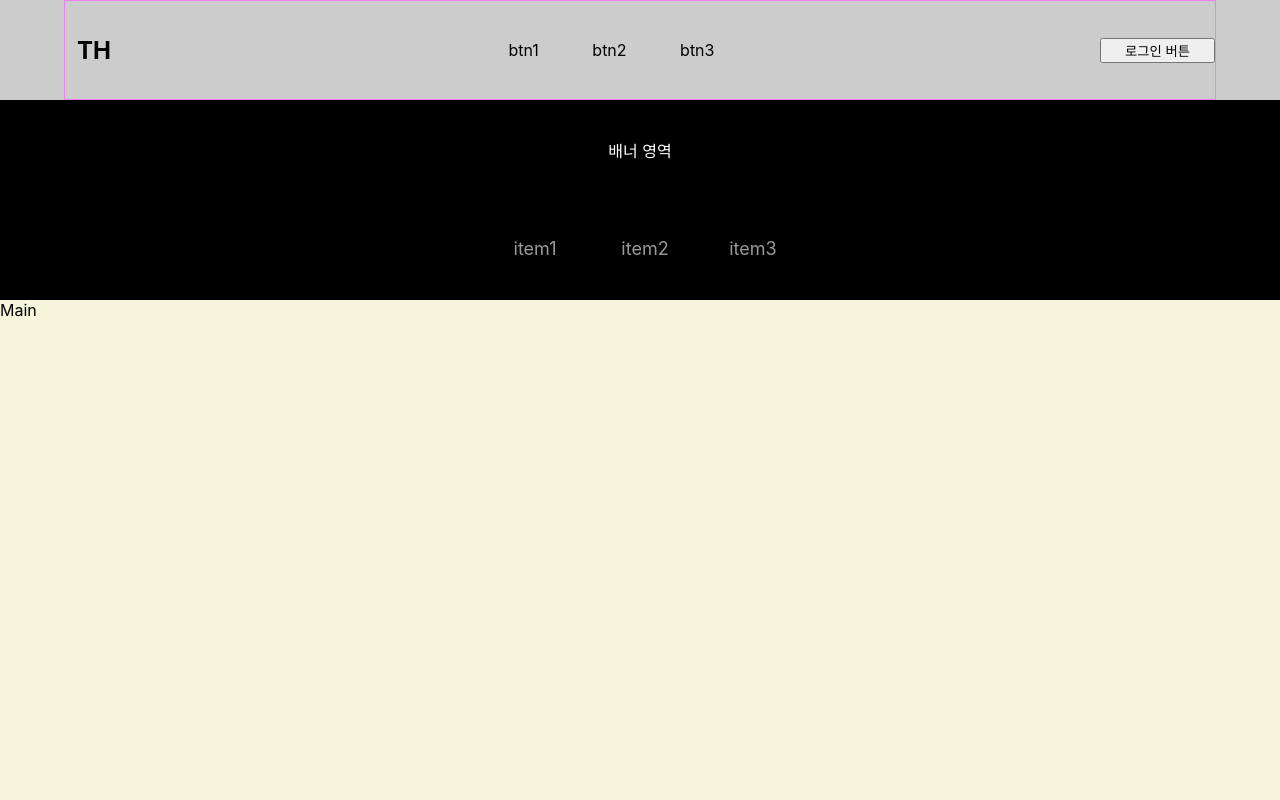
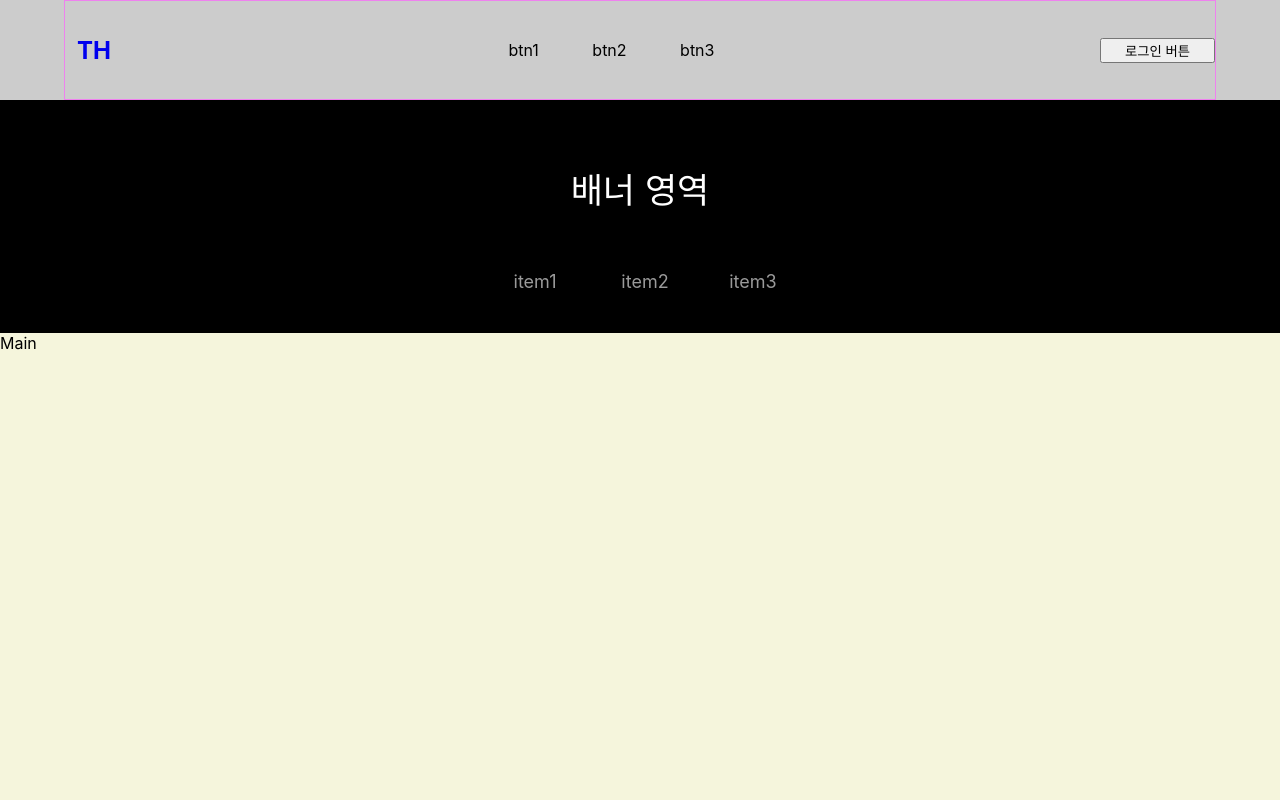
Before and after one commit to PiscesTH/hair-front, a React (Create React App) app: page / in a window 1280 px wide. Shown: the top 800 px of the page. Built offline with nearby package versions, Linux system fonts and the light colour scheme.

Commit message:
2025-01-20

```diff
--- a/src/App.css
+++ b/src/App.css
@@ -1,4 +1,4 @@
-html {
+#root {
   box-sizing: border-box;
 }
 
--- a/src/components/banner.js
+++ b/src/components/banner.js
@@ -8,9 +8,9 @@ const Banner = () => {
         배너 영역
         </BannerTitle>
         <BannerMenu>
-            <BannerMenuItem to={"/1"}>item1</BannerMenuItem>
-            <BannerMenuItem to={"/2"}>item2</BannerMenuItem>
-            <BannerMenuItem to={"/3"}>item3</BannerMenuItem>
+            <BannerMenuItem to={"/a/1"}>item1</BannerMenuItem>
+            <BannerMenuItem to={"/a/2"}>item2</BannerMenuItem>
+            <BannerMenuItem to={"/a/3"}>item3</BannerMenuItem>
         </BannerMenu>
         </BannerContainer>
     </TopBannerWrap>
--- a/src/components/header.js
+++ b/src/components/header.js
@@ -7,7 +7,7 @@ const Header = () => {
     return (
         <HeaderWrap>
             <HeaderContainer>
-            <HeaderLogo>TH</HeaderLogo>
+            <HeaderLogo href="/">TH</HeaderLogo>
             <HeaderNav>
                 <StyledNavLink to={"/a"}>btn1</StyledNavLink>
                 <StyledNavLink to={"/b"}>btn2</StyledNavLink>
--- a/src/style/bannerStyle.js
+++ b/src/style/bannerStyle.js
@@ -4,7 +4,7 @@ import styled from "styled-components";
 export const TopBannerWrap = styled.div`
   grid-area: banner;
   width: 100%;
-  height: 100%;
+  height: 233px;
   background-color: black;
   display: flex;
   justify-content: center;
@@ -18,11 +18,14 @@ export const BannerContainer = styled.div`
   padding: 20px 0;
   color: white;
   flex-direction: column;
+
 `;
 
 export const BannerTitle = styled.div`
-  height: 60%;
+  font-size: 35px;
   padding: 10px;
+  text-align: center;
+  margin: 30px 0;
 `;
 
 export const BannerMenu = styled.div`
--- a/src/style/headerStyle.js
+++ b/src/style/headerStyle.js
@@ -25,7 +25,7 @@ export const HeaderContainer = styled.div`
   align-items: center;
 `;
 
-export const HeaderLogo = styled.div`
+export const HeaderLogo = styled.a`
   padding: 6px 12px;
   font-weight: bold;
   font-size: 24px;
@@ -55,9 +55,10 @@ export const StyledNavLink = styled(NavLink)`
     color: white;
   }
 
-  &::after {
+
+  &.active::after {
     position: absolute;
-    display: none;
+    display: block;
     content: "";
     clear: both;
     width: 20px;
@@ -67,8 +68,4 @@ export const StyledNavLink = styled(NavLink)`
     transform: translateX(-50%);
     bottom: -7px;
   }
-
-  &.active::after {
-    display: block;
-  }
 `;
--- a/src/style/main.js
+++ b/src/style/main.js
@@ -6,7 +6,7 @@ export const BodyWrap = styled.div`
   width: 100%;
   height: 1200px;
   background-color: #9bd2ff;
-  grid-template-rows: 100px 200px auto 100px;
+  grid-template-rows: 100px 233px auto 100px;
   grid-template-areas:
   "header"
   "banner"
```
